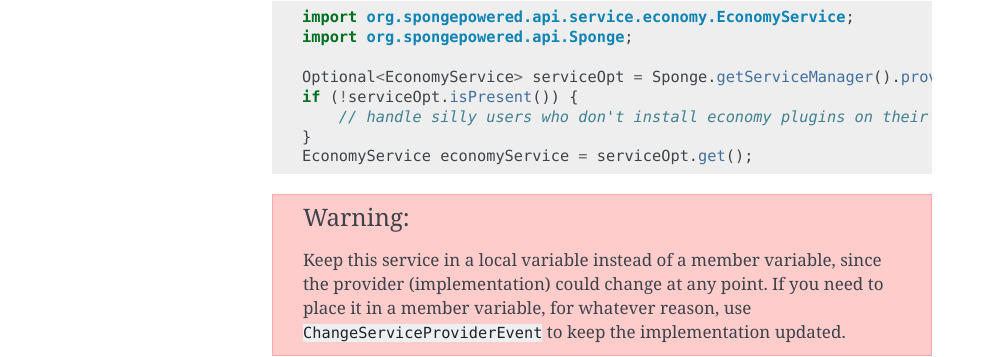
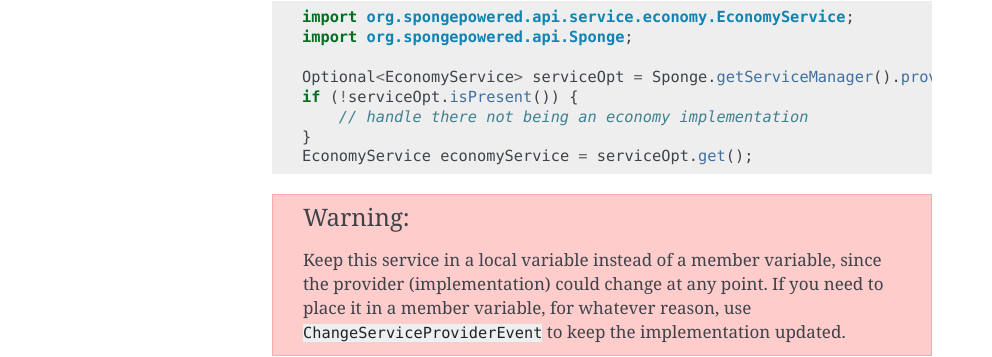
Before and after one commit to SpongePowered/SpongeDocs, a Sphinx documentation site: the page built from source/plugin/economy/using.rst, in a window 1280 px wide. Shown: the part 687-1044 px from the top of the page, without its empty margins (148-1140 px from the left). Built offline with Sphinx 7.4.7, drawn with Linux system fonts in a browser that asks for light colours; pages that are not in the unit, such as notebooks, are missing from menus; cross-references to code outside the pages are shown as plain code.

Commit message:
Abolish humor

```diff
--- a/source/plugin/economy/using.rst
+++ b/source/plugin/economy/using.rst
@@ -34,7 +34,7 @@ Example: Loading the EconomyService
 
 	Optional<EconomyService> serviceOpt = Sponge.getServiceManager().provide(EconomyService.class);
 	if (!serviceOpt.isPresent()) {
-	    // handle silly users who don't install economy plugins on their servers
+	    // handle there not being an economy implementation
 	}
 	EconomyService economyService = serviceOpt.get();
 
```
